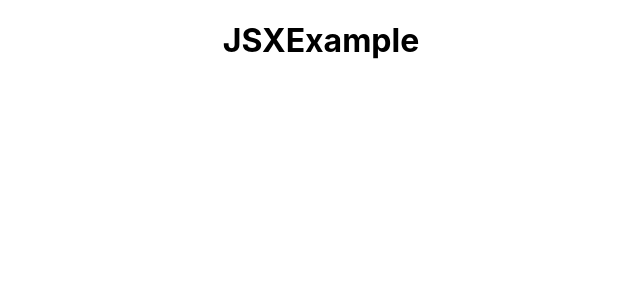
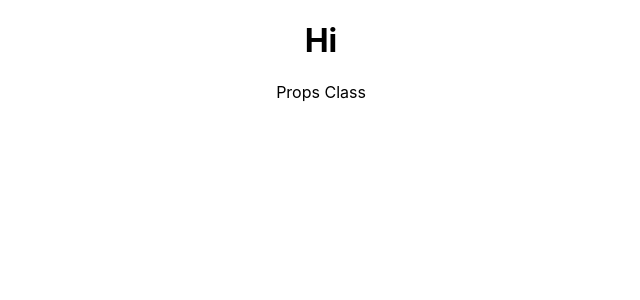
Before and after one commit to lalitlsg/react-concepts, a React (Create React App) app: page / in a window 1280 px wide. Shown: the top 300 px of the page, without its empty margins (319-959 px from the left). Built offline with nearby package versions, Linux system fonts and the light colour scheme.

Commit message:
props example

```diff
--- a/src/App.js
+++ b/src/App.js
@@ -1,11 +1,21 @@
 import logo from "./logo.svg";
 import "./App.css";
 import JSXExample from "./components/JSXExample";
+import PropsFunctional from "./components/PropsFunctional";
+import PropsClass from "./components/PropsClass";
 
 function App() {
   return (
     <div className="App">
-      <JSXExample />
+      {/* <JSXExample /> */}
+
+      {/* <PropsFunctional name="Props Functional">
+        <h1>Hi</h1>
+      </PropsFunctional> */}
+
+      <PropsClass name="Props Class">
+        <h1>Hi</h1>
+      </PropsClass>
     </div>
   );
 }
--- /dev/null
+++ b/src/components/PropsClass.js
@@ -0,0 +1,11 @@
+import React, { Component } from "react";
+
+export default class PropsClass extends Component {
+  render() {
+    return (
+      <div>
+        {this.props.children} {this.props.name}
+      </div>
+    );
+  }
+}
--- /dev/null
+++ b/src/components/PropsFunctional.js
@@ -0,0 +1,11 @@
+import React from "react";
+
+function PropsFunctional(props) {
+  return (
+    <div>
+      {props.children} {props.name}
+    </div>
+  );
+}
+
+export default PropsFunctional;
```
